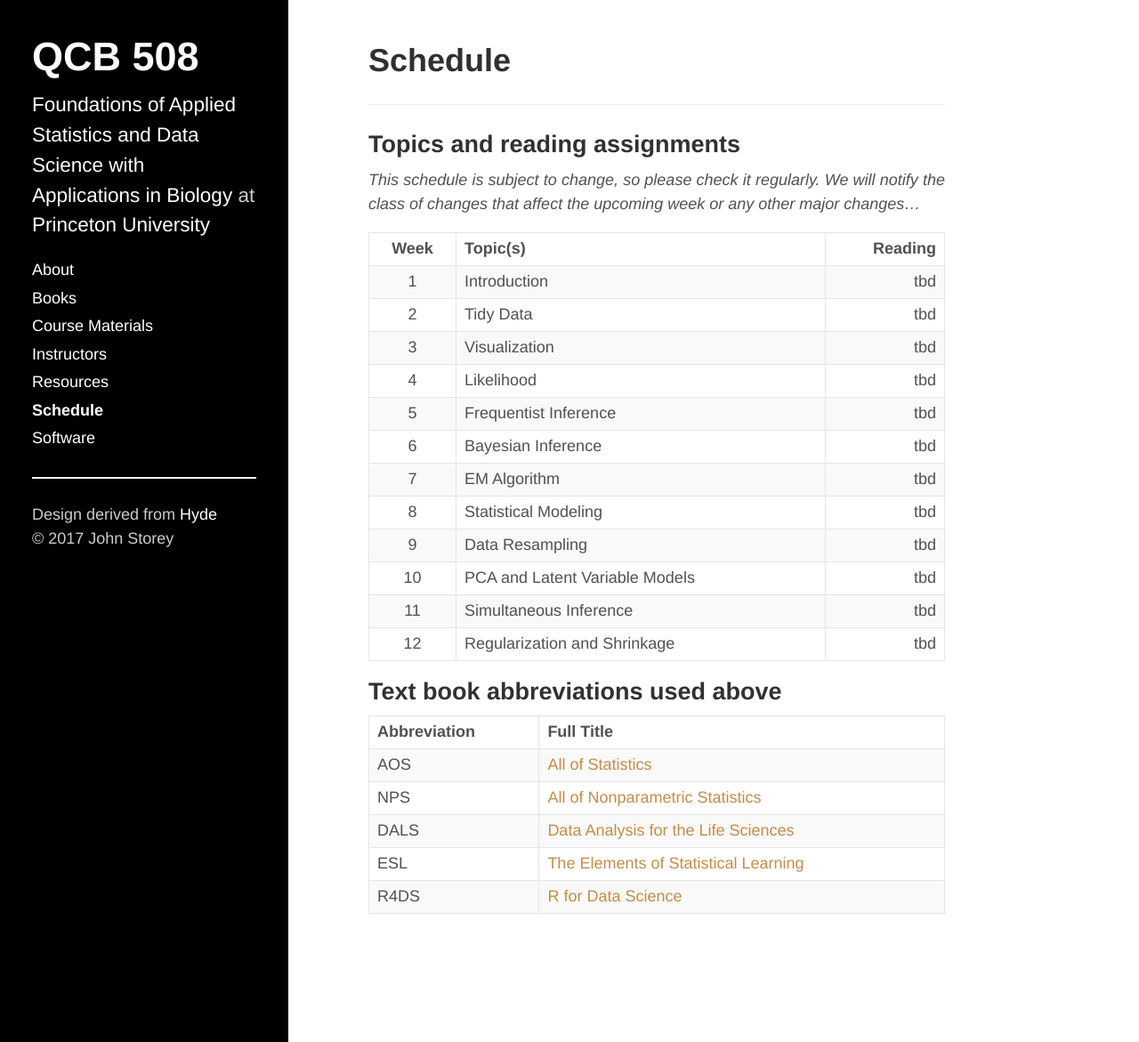
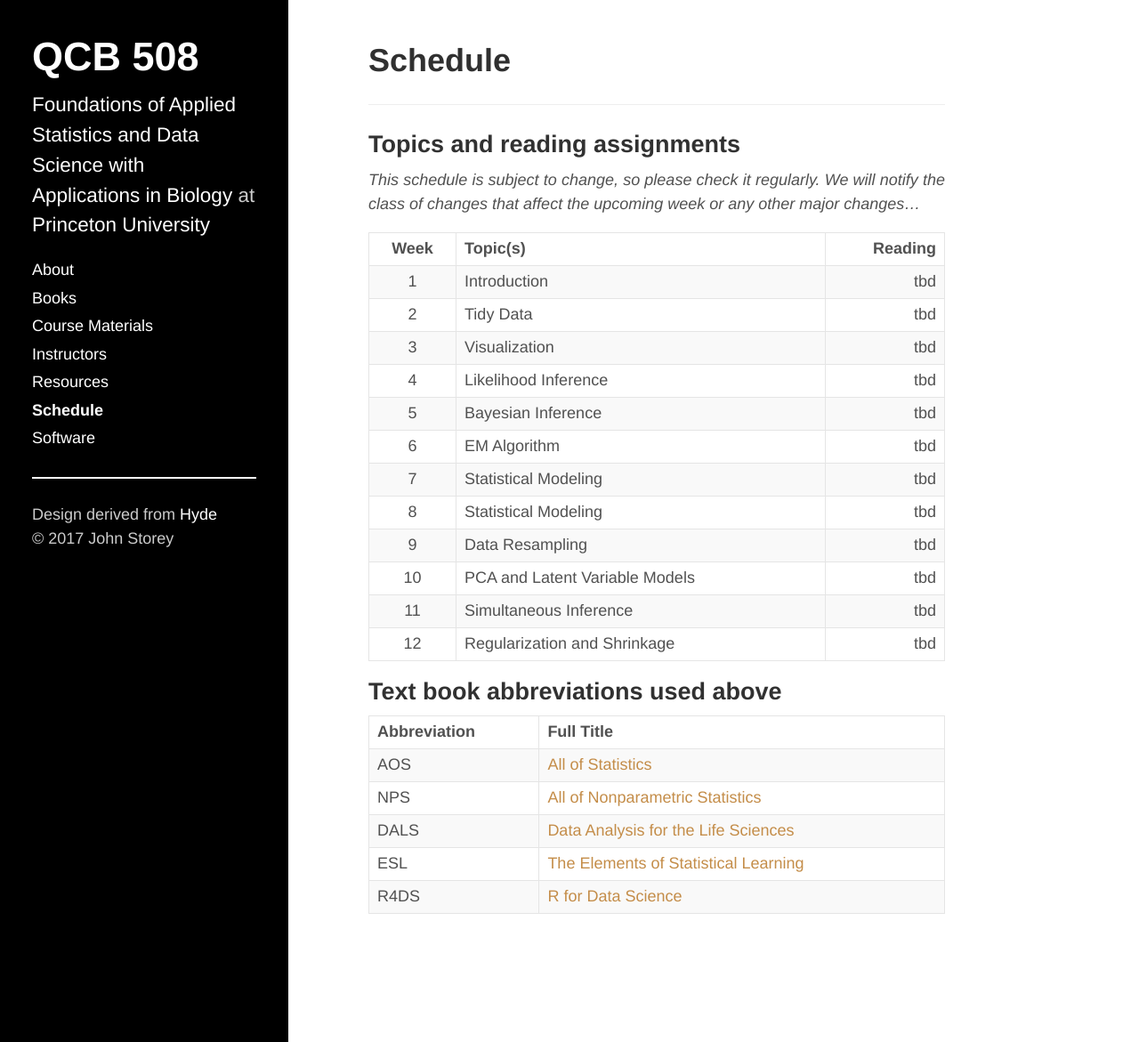
Before and after one commit to jdstorey/asdscourse2019, a Jekyll site: the page built from docs/schedule.md, in a window 1280 px wide and 1171 px high. Shown: the whole window at 89% size. Built offline with Jekyll 4.4.1, drawn with Linux system fonts in a browser that asks for light colours.

Commit message:
Update schedule

```diff
--- a/docs/schedule.md
+++ b/docs/schedule.md
@@ -14,10 +14,10 @@ title: Schedule
 | 1 | Introduction | tbd |
 | 2 | Tidy Data | tbd |
 | 3 | Visualization | tbd |
-| 4 | Likelihood | tbd |
-| 5 | Frequentist Inference | tbd |
-| 6 | Bayesian Inference | tbd |
-| 7 | EM Algorithm | tbd |
+| 4 | Likelihood Inference | tbd |
+| 5 | Bayesian Inference | tbd |
+| 6 | EM Algorithm | tbd |
+| 7 | Statistical Modeling | tbd |
 | 8 | Statistical Modeling | tbd |
 | 9 | Data Resampling | tbd |
 | 10 | PCA and Latent Variable Models | tbd |
```
Also changed, not shown: docs/instructors.md (+1 -1 lines).
